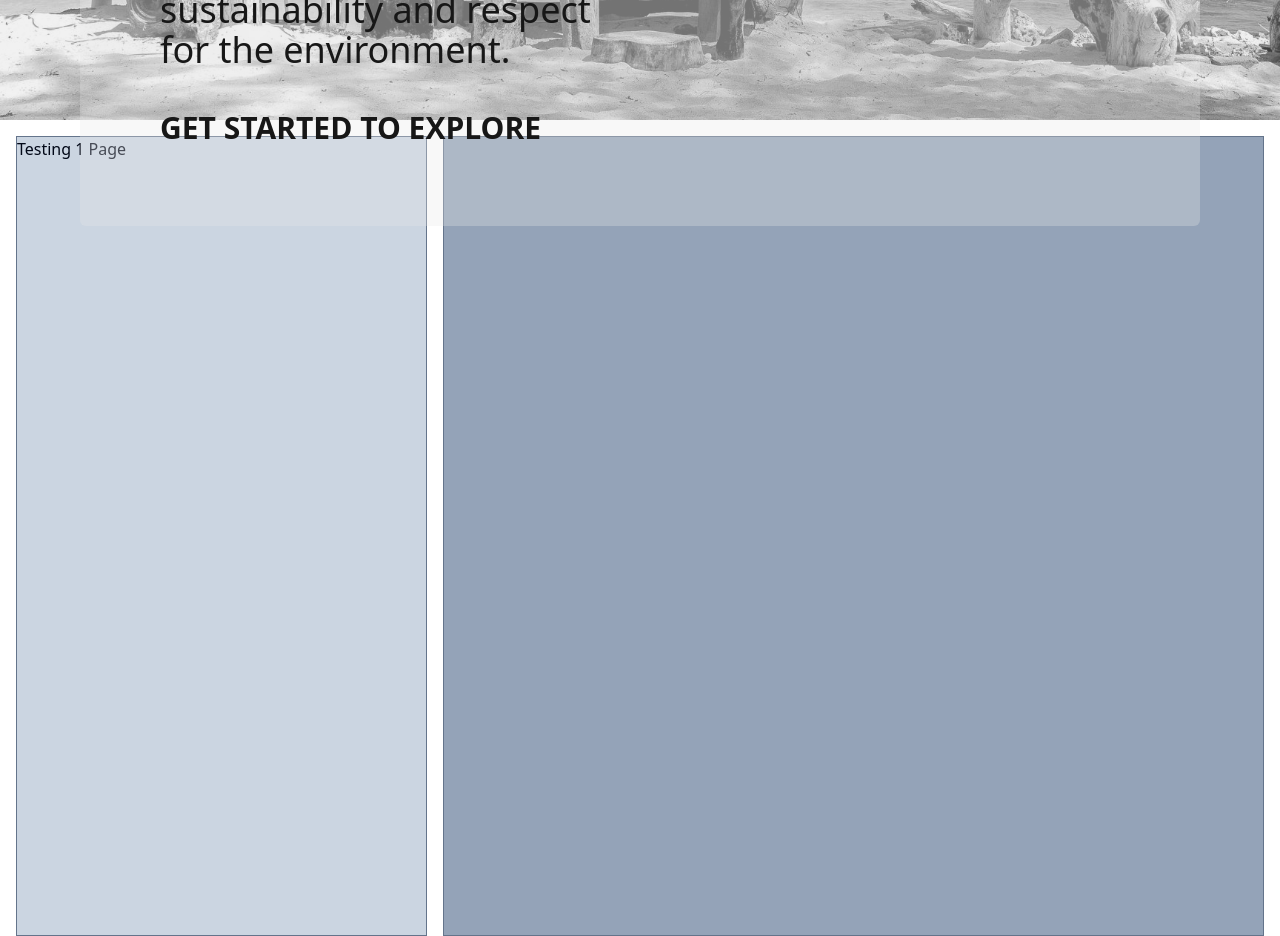
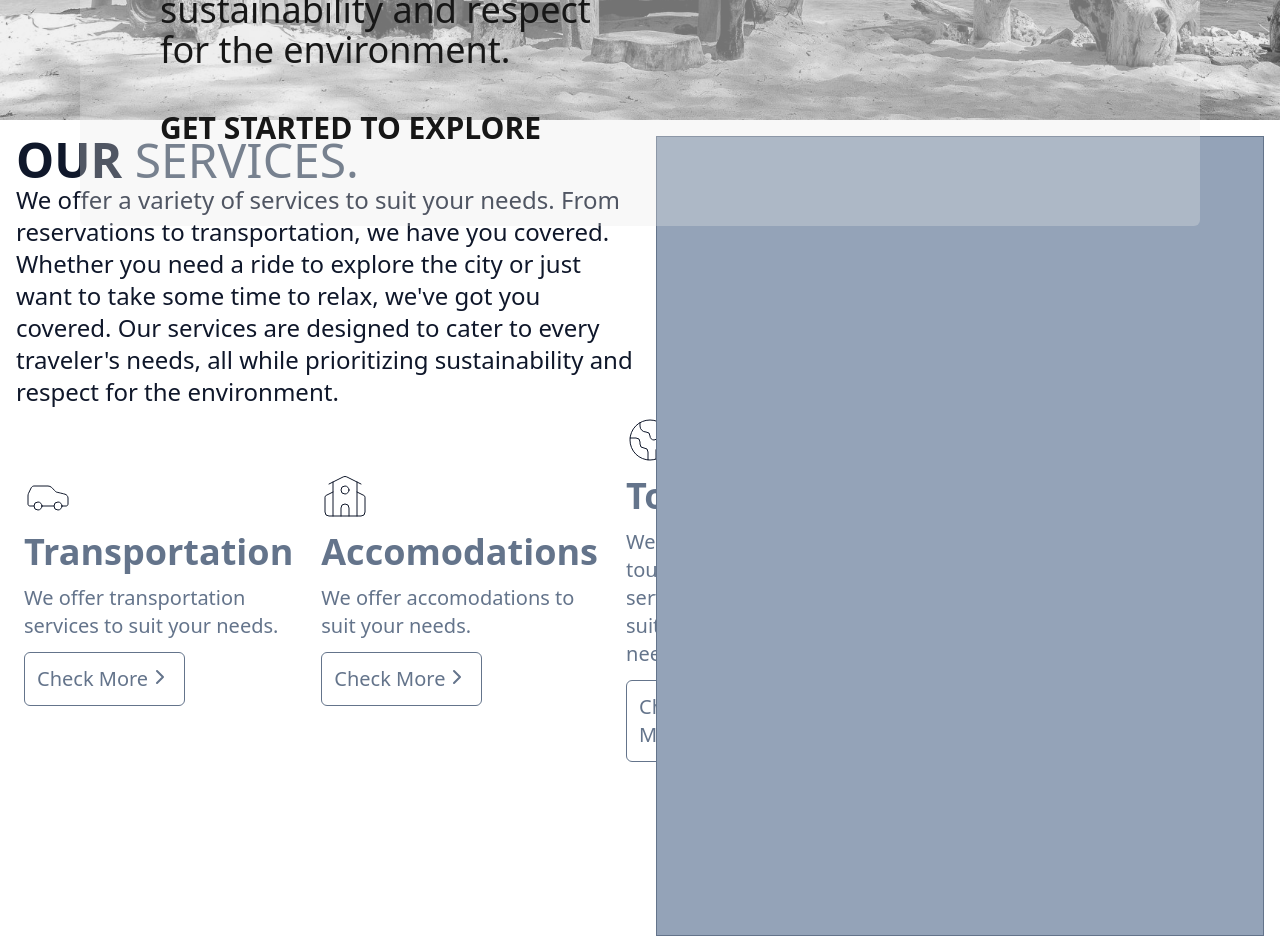
Before and after one commit to Sume-lang/thehills, a Next.js app: page /Home in a window 1280 px wide. Shown: the part 840-1776 px from the top of the page. Built offline with nearby package versions, Linux system fonts and the light colour scheme.

Commit message:
adding the files

```diff
--- a/app/Home/sections/services.tsx
+++ b/app/Home/sections/services.tsx
@@ -22,14 +22,71 @@ export default function Services() {
   return (
     <main className="w-full flex flex-row h-screen justify-start items-start p-4 gap-4">
       <motion.section
-        className="w-1/2 h-screen border border-slate-500 bg-slate-300"
+        className="w-1/2 h-screen"
         initial={{ opacity: 0 }}
         animate={{ opacity: 1 }}
         exit={{ opacity: 0 }}
         transition={{ duration: 2.5 }}
       >
-        <h1>Testing 1 Page</h1>
+        <div>
+          <h1 className="text-5xl font-extrabold uppercase text-slate-900">
+            Our{" "}
+            <span className="text-slate-600 font-extralight">Services.</span>
+          </h1>
+          <motion.p
+            initial="initial"
+            animate="animate"
+            className="w-full text-start lg:text-2xl text-xl font-extralight text-slate-900"
+          >
+            We offer a variety of services to suit your needs. From reservations
+            to transportation, we have you covered. Whether you need a ride to
+            explore the city or just want to take some time to relax, we've got
+            you covered. Our services are designed to cater to every traveler's
+            needs, all while prioritizing sustainability and respect for the
+            environment.
+          </motion.p>
+        </div>
+        <motion.div
+          initial="initial"
+          animate="animate"
+          className="w-full flex flex-row justify-between items-center text-start lg:text-4xl text-xl font-extralight text-slate-900 gap-3"
+        >
+          {dataServices.map((service) => (
+            <div
+              onClick={Toggle}
+              key={service.id}
+              className="flex flex-col justify-start items-start gap-3 p-2"
+            >
+              <span className="text-4xl font-extralight">{service.icon}</span>
+              <h1 className="text-4xl font-bold text-slate-500">
+                {service.title}
+              </h1>
+              <p className="text-xl font-extralight text-slate-500">
+                {service.description}
+              </p>
+              <div>
+                <h1
+                  className="text-xl flex flex-row font-extralight text-slate-500 p-3 border border-slate-500 rounded-md hover:cursor-pointer hover:bg-slate-500 hover:text-slate-300 duration-300 ease-linear"
+                  onClick={Toggle}
+                  style={{ cursor: "pointer" }}
+                  key={service.id}
+                >
+                  Check More <ChevronRight />
+                </h1>
+              </div>
+            </div>
+          ))}
+        </motion.div>
       </motion.section>
+      {isOpen && (
+        <motion.section
+          className="w-full h-screen border border-slate-500 bg-slate-400"
+          initial={{ opacity: 0 }}
+          animate={{ opacity: 1 }}
+          exit={{ opacity: 0 }}
+          transition={{ duration: 1.5 }}
+        ></motion.section>
+      )}
       <motion.section
         className="w-full h-screen border border-slate-500 bg-slate-400"
         initial={{ opacity: 0 }}
```
Also changed, not shown: app/Home/sections/residu.txt.
